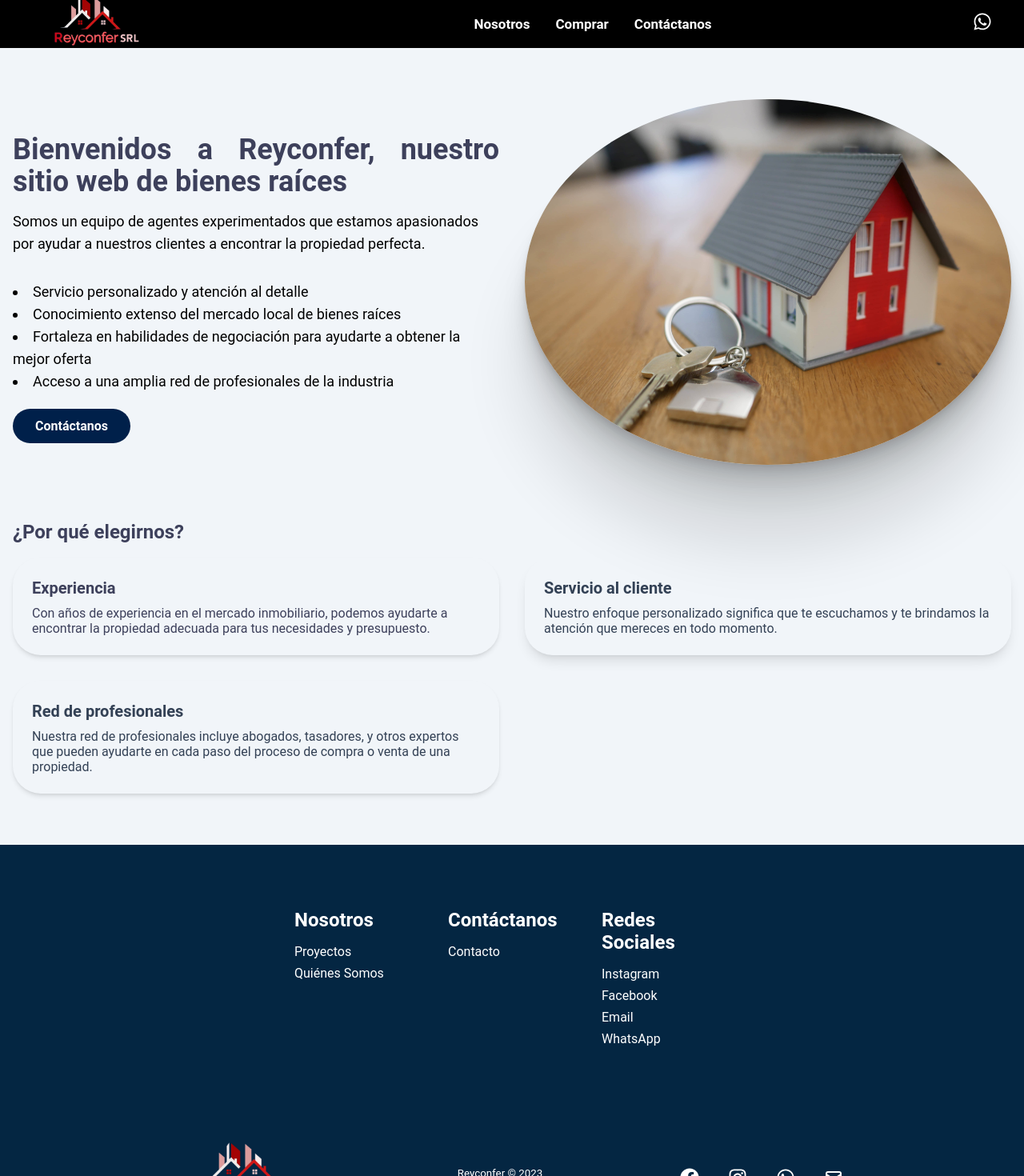
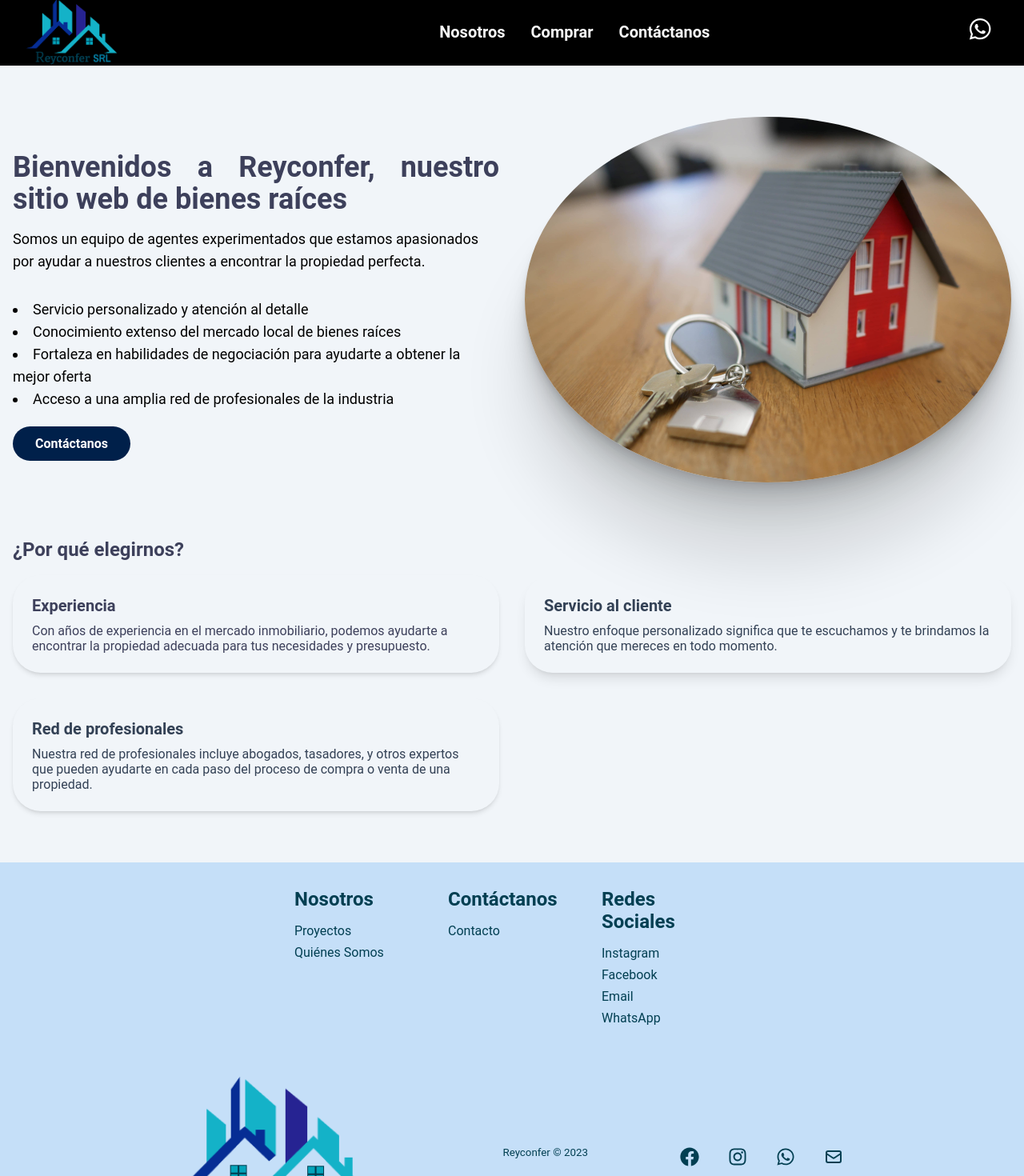
Before and after one commit to Luis0830/real-state, a React (Create React App) app: page /about in a window 1280 px wide. Shown: the top 1470 px of the page at 80% size. Built offline with nearby package versions, Linux system fonts and the light colour scheme.

Commit message:
new colors

```diff
--- a/src/components/Imuebles.js
+++ b/src/components/Imuebles.js
@@ -338,14 +338,14 @@ const Imuebles = () => {
                     </Details>
                     <Botones className="gap-2">
                       <BtnOne
-                        className="bg-d-red  no-underline py-2 px-3 rounded-[18px] border-0 rounded-r-md"
+                        className="bg-colorbox  no-underline py-2 px-3 rounded-[18px] border-0 rounded-r-md"
                         onClick={() => handleProductClick(property._id)}
                       >
                         <p className="cursor-pointer no-underline text-[white] text-[14px]">
                           Detalles
                         </p>
                       </BtnOne>{" "}
-                      <BtnTwo className="bg-d-blue border-0 no-underline py-2 px-3 rounded-[18px] font-jaldi border-1 rounded-l-md text-[white] text-poppins text-[14px]">
+                      <BtnTwo className="bg-newtext border-0 no-underline py-2 px-3 rounded-[18px] font-jaldi border-1 rounded-l-md text-[white] text-poppins text-[14px]">
                         <Link
                           to="/contactenos"
                           className="no-underline text-white"
--- a/src/components/Navbar.js
+++ b/src/components/Navbar.js
@@ -9,7 +9,7 @@ import {FaWhatsapp} from 'react-icons/fa'
 
 const Nav = styled.nav`
 
-height: 60px;
+height: 80px;
 display: flex;
 justify-content: space-between;
 padding: 1rem 1rem;
@@ -20,7 +20,6 @@ width: 100%;
 /*background: red; arriba */
 
 const NavLink = css`
-color: #fff;
 display: flex;
 align-items: center;
 padding: 0 1rem;
@@ -45,7 +44,7 @@ display: none;
     top: 0;
     right: 0;
     transform: translate(-90%,25%);
-    color: #fff;
+    color: #023F52;
     font-size: 25px;
 }
 `;
@@ -68,8 +67,8 @@ const NavWS = styled.div`
 display: flex;
 align-items: center;
 margin-right: 24px;
-color: #fff;
-font-size: 1.5rem;
+color: #fafafa;
+font-size: 1.9rem;
 transition: transform 200ms ease-in;
 
 
@@ -99,18 +98,17 @@ window.addEventListener('scroll', ChangeColor)
 
 
     return(
-        <Nav style={navColor? {"background-color":"#00062C"} : {"background-color": ""}}>
-            <Logo to='/'><img src={require('../images/Logo1.png')} height='170' width='100%' alt='logo'/></Logo>
-            <MenuBars onClick={toggle}/>
+        <Nav style={navColor? {"backgroundColor":"rgba(197, 223, 248)"} : {"background-color": ""}}>
+            <Logo to='/'><img src={require('../images/Logo1.png')} height='82' width='100%' alt='logo'/></Logo>
+            <MenuBars onClick={toggle} />
             <NavMenu>
                 {menuData.map((item, index) => (
-                    <NavMenuLinks to={item.Link} key={index} className='text-[17px] font-bold'>
-                        {item.title}
+                    <NavMenuLinks to={item.Link} key={index} className={`text-[20px] font-bold text-[${navColor ? '#023F52' : '#fafafa'}]`}  style={{color: navColor ? '#023F52' : '#fafafa'}} >                    {item.title}
                     </NavMenuLinks>
                 ))}
             </NavMenu>
             <NavWS>
-               <Link to={'.//api.whatsapp.com/send?phone=18294432380'} target='_blank'><FaWhatsapp color='#fff'/></Link>
+               <Link to={'.//api.whatsapp.com/send?phone=18294432380'} target='_blank'><FaWhatsapp color={navColor ? '#023F52' : '#fafafa'}/></Link>
             </NavWS>
         </Nav>
     );
@@ -122,7 +120,7 @@ export function NavTwo() {
 
     const NavTwo = styled.nav`
 
-height: 60px;
+height: 82px;
 display: flex;
 justify-content: space-between;
 padding: 1rem 1rem;
--- a/src/components/footer/Footer.css
+++ b/src/components/footer/Footer.css
@@ -1,6 +1,6 @@
 .footer-container {
-  background-color: #042642;
-  padding: 4rem 0 2rem 0;
+  background-color: #C5DFF8;
+  padding: 1rem 0 1rem 0;
   display: flex;
   flex-direction: column;
   justify-content: center;
@@ -16,7 +16,7 @@
 
   margin-bottom: 24px;
   padding: 24px;
-  color: #fff;
+  color: #023F52;
 }
 
 .footer-subscription>p {
@@ -42,7 +42,7 @@
   border: none;
   font-size: 18px;
   margin-bottom: 16px;
-  border: 1px solid #fff;
+  border: 1px solid #023F52;
 }
 
 .footer-links {
@@ -71,17 +71,17 @@
 }
 
 .footer-link-items>h2 {
-  color: #fff;
+  color: #023F52;
 }
 
 .footer-link-items a {
-  color: #fff;
+  color: #023F52;
   text-decoration: none;
   margin-bottom: 0.5rem;
 }
 
 .footer-link-items a:hover {
-  color: #e9e9e9;
+  color: #023F52;
   transition: 0.3s ease-out;
 }
 
@@ -90,12 +90,12 @@
 }
 
 .footer-input::placeholder {
-  color: #b1b1b1;
+  color: #023F52;
 }
 
 /* Social Icons */
 .social-icon-link {
-  color: #fff;
+  color: #023F52;
   font-size: 24px;
   transition: transform 200ms ease-in;
 
@@ -104,7 +104,7 @@
 
 .social-icon-link:hover {
   transform: scale(1.30);
-  color: #ad2831;
+  color: #062D94;
 }
 
 
@@ -130,7 +130,7 @@
 }
 
 .social-logo {
-  color: #fff;
+  color: #023F52;
   justify-self: start;
   margin-left: 20px;
   cursor: pointer;
@@ -142,7 +142,7 @@
 }
 
 .website-rights {
-  color: #fff;
+  color: #023F52;
   margin-bottom: 16px;
 }
 
--- a/src/components/footer/Footer.js
+++ b/src/components/footer/Footer.js
@@ -35,7 +35,7 @@ function Footer() {
           <div class='footer-link-items'>
             <h2>Redes Sociales</h2>
             <Link to='https://instagram.com/reyconfer?igshid=Y2IzZGU1MTFhOQ=='>Instagram</Link>
-            <Link to={'.//www.facebook.com/people/Negocios-Inmobiliarios-Reyconfer/100058326134976'} target='_blank'>Facebook</Link>
+            <Link to={'https://www.facebook.com/reyconferd'} target='_blank'>Facebook</Link>
             <Link to='/' onClick={onEmailClick}>Email</Link>
             <Link to={'https://api.whatsapp.com/send?phone=18294432380'} target='_blank'>WhatsApp</Link>
           </div>
@@ -53,7 +53,7 @@ function Footer() {
           <div class='social-icons'>
           <a
   className='social-icon-link'
-  href='https://www.facebook.com/people/Negocios-Inmobiliarios-Reyconfer/100058326134976'
+  href='https://www.facebook.com/reyconferd'
   target='_blank'
   rel='noopener noreferrer'
   aria-label='Facebook'
--- a/tailwind.config.js
+++ b/tailwind.config.js
@@ -21,12 +21,15 @@ module.exports = {
       'arrows'  :  '#000000',
       'green'   : '#38E54D',
       'blugray':'#F1F5F9',
-      'colorbox':'#075985',
+      'colorbox':'#1EB3C8',
       'blurgrey': '#64748B',
       'inputline':'#94A3B8',
       'inputhover': '#71717A',
       'textgray': '#334155',
       'black': '#00000',
+      'newblue': '#0B2EAA',
+      'newtext': '#023F52'
+
 
 
     },
```
Also changed, not shown: src/images/Logo1.png.
